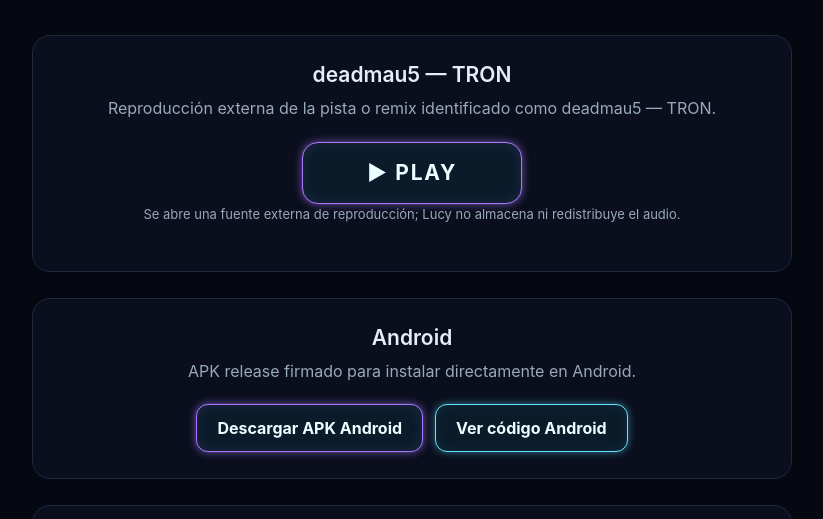
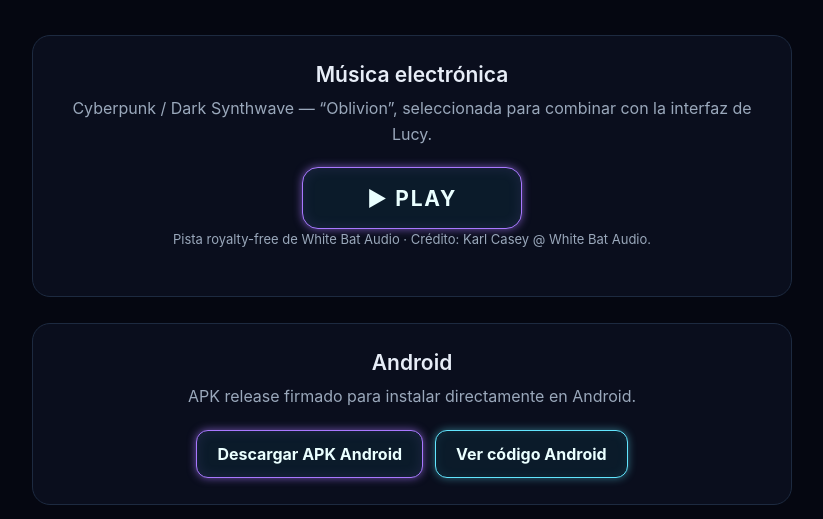
Before and after one commit to dcg0/Lucy, a plain HTML site: page index.html in a window 1280 px wide. Shown: the part 207-726 px from the top of the page, without its empty margins (228-1051 px from the left). Drawn offline with Linux system fonts and the light colour scheme.

Commit message:
Add purple play button for royalty free electronic track

```diff
--- a/index.html
+++ b/index.html
@@ -16,10 +16,10 @@ body{display:flex;justify-content:center;padding:48px 18px}.page{width:min(760px
   <p class="subtitle">Interfaz inteligente con Hermes híbrido, failover automático, videos emocionales y registros persistentes.</p>
 
   <section class="section">
-    <h2>deadmau5 — TRON</h2>
-    <p>Reproducción externa de la pista o remix identificado como deadmau5 — TRON.</p>
-    <div class="buttons"><a class="btn primary play" href="https://www.youtube.com/results?search_query=deadmau5+TRON" target="_blank" rel="noopener">▶ PLAY</a></div>
-    <p class="music-note">Se abre una fuente externa de reproducción; Lucy no almacena ni redistribuye el audio.</p>
+    <h2>Música electrónica</h2>
+    <p>Cyberpunk / Dark Synthwave — “Oblivion”, seleccionada para combinar con la interfaz de Lucy.</p>
+    <div class="buttons"><a class="btn primary play" href="https://www.youtube.com/watch?v=2-wKcIkElIc" target="_blank" rel="noopener">▶ PLAY</a></div>
+    <p class="music-note">Pista royalty-free de White Bat Audio · Crédito: Karl Casey @ White Bat Audio.</p>
   </section>
 
   <section class="section">
```
